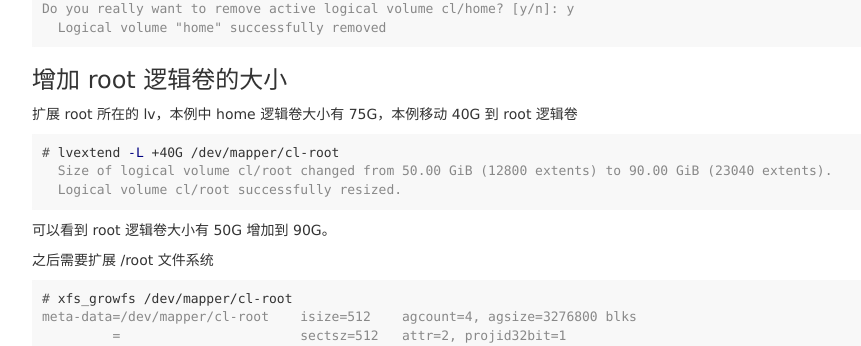
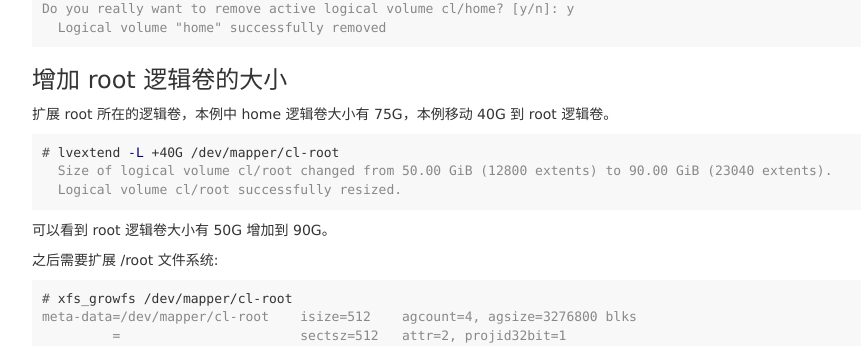
Before and after one commit to zhanming/zhanming.github.com, a Jekyll site: the page built from _posts/2018-04-28-how-to-adjust-logical-volume-size-on-centos-7.markdown, in a window 1280 px wide and 900 px high, scrolled down 1706 px. Shown: the part 154-500 px from the top of the window, without its empty margins (38-899 px from the left). Built offline with Jekyll 4.4.1, drawn with Linux system fonts in a browser that asks for light colours; comment, search, counter and statistics services are not loaded.

Commit message:
update a post.

````diff
--- a/_posts/2018-04-28-how-to-adjust-logical-volume-size-on-centos-7.markdown
+++ b/_posts/2018-04-28-how-to-adjust-logical-volume-size-on-centos-7.markdown
@@ -103,7 +103,7 @@ Do you really want to remove active logical volume cl/home? [y/n]: y
 ```
 
 ### 增加 root 逻辑卷的大小
-扩展 root 所在的 lv，本例中 home 逻辑卷大小有 75G，本例移动 40G 到 root 逻辑卷
+扩展 root 所在的逻辑卷，本例中 home 逻辑卷大小有 75G，本例移动 40G 到 root 逻辑卷。
 
 ```terminal
 # lvextend -L +40G /dev/mapper/cl-root
@@ -113,7 +113,7 @@ Do you really want to remove active logical volume cl/home? [y/n]: y
 
 可以看到 root 逻辑卷大小有 50G 增加到 90G。
 
-之后需要扩展 /root 文件系统
+之后需要扩展 /root 文件系统:
 
 ```terminal
 # xfs_growfs /dev/mapper/cl-root
````
Also changed, not shown: other parts of _posts/2018-04-28-how-to-adjust-logical-volume-size-on-centos-7.markdown (+1 -1 lines).
